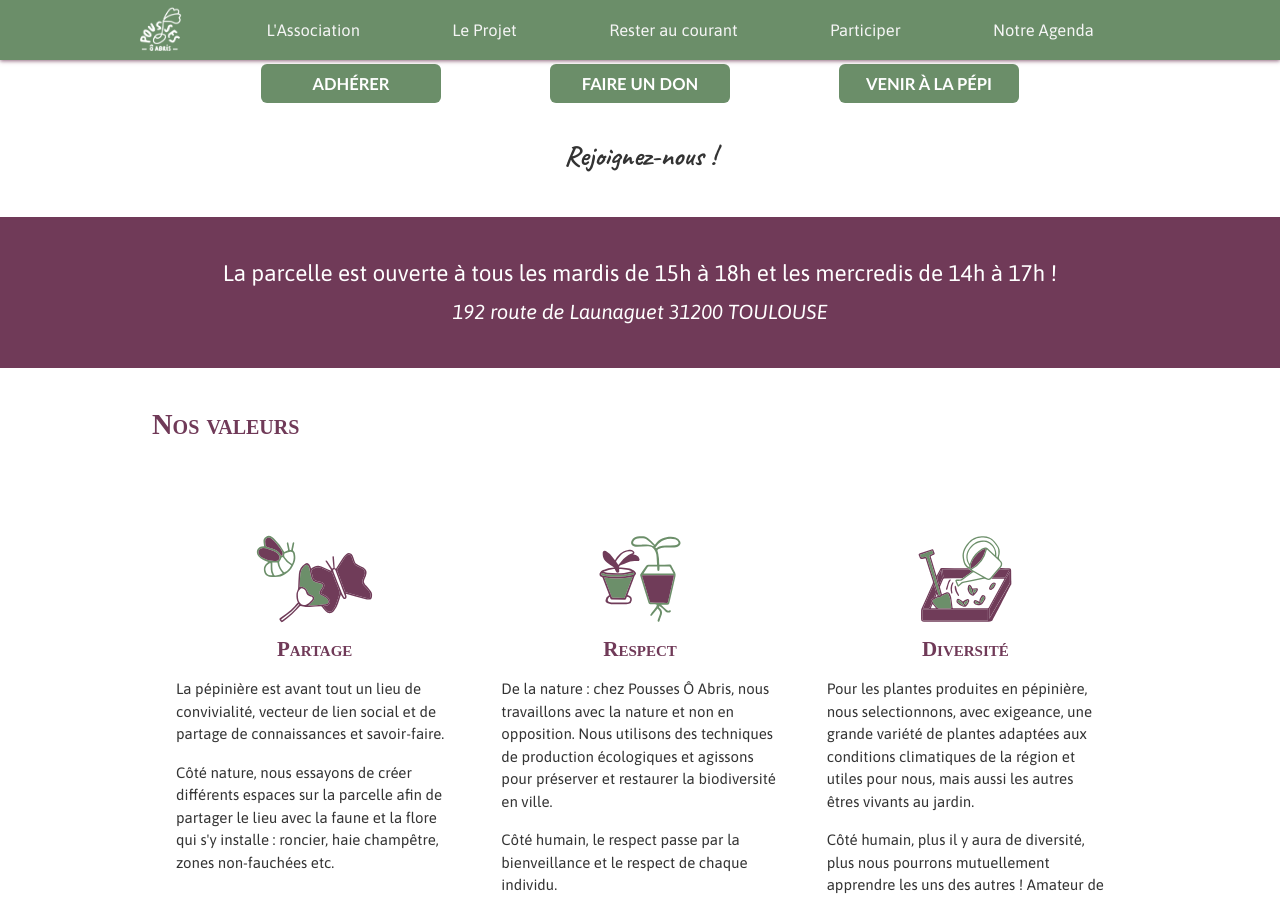
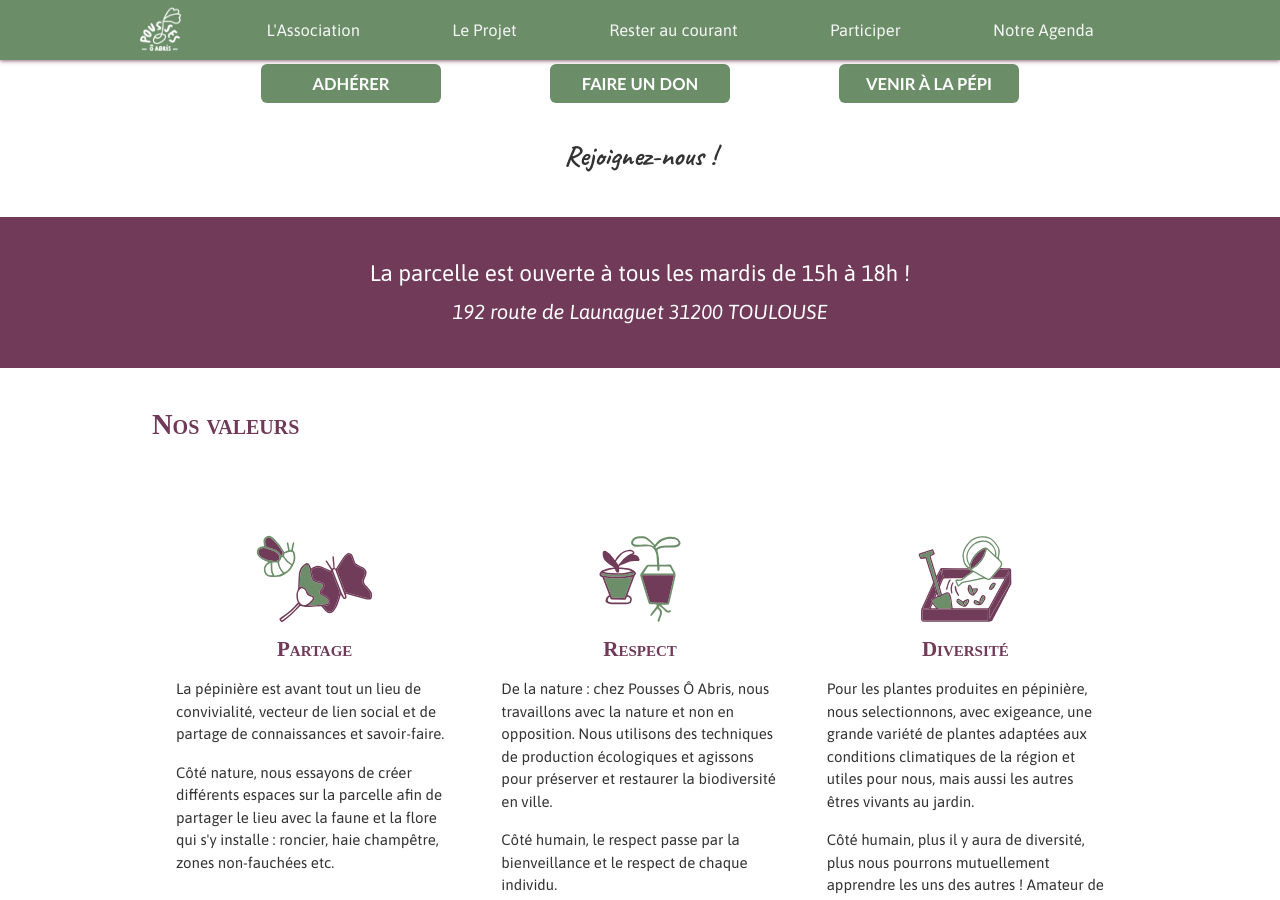
Before and after one commit to poussesoabris/poussesoabris.github.io, a Jekyll site: the page built from index.html, in a window 1280 px wide and 900 px high, scrolled down 5839 px. Built offline with Jekyll 4.4.1, drawn with Linux system fonts in a browser that asks for light colours; some web fonts are replaced.

Commit message:
remove mercredi

```diff
--- a/index.html
+++ b/index.html
@@ -224,7 +224,7 @@ layout: homepage
 </section>
 
 <section class="ouverture container-fluide pb-4" id="horaires">
-    La parcelle est ouverte à tous les mardis de 15h à 18h et les mercredis de 14h à 17h&nbsp;!
+    La parcelle est ouverte à tous les mardis de 15h à 18h&nbsp;!
     <span class="pb-3">192 route de Launaguet 31200 TOULOUSE</span>
 </section>
 
```
